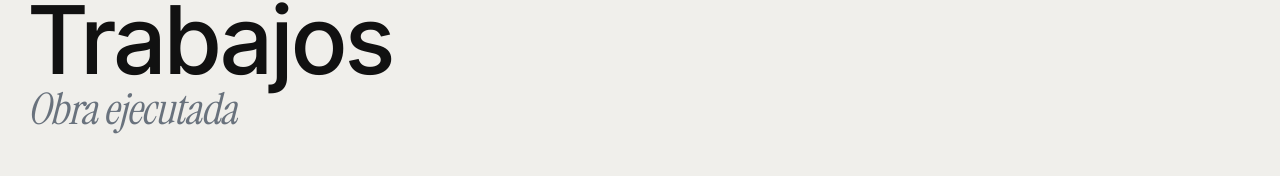
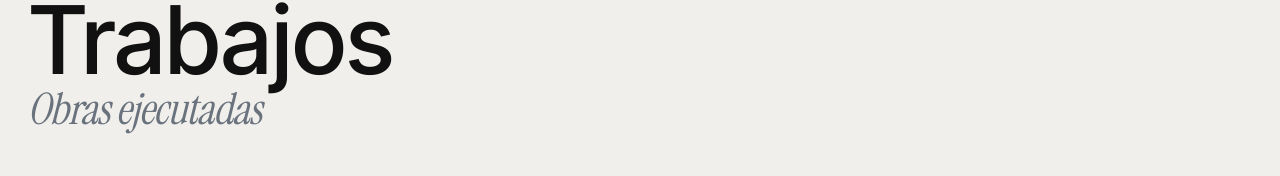
Before and after one commit to Agencia-Atlas-Shopify/quarzo-rehabilitaciones-web, a Next.js app: page /trabajos in a window 1280 px wide. Shown: the part 122-298 px from the top of the page. Built offline with nearby package versions, Linux system fonts and the light colour scheme.

Commit message:
Pone en plural el titular de obra ejecutada
"Obra / ejecutada" pasa a "Obras / ejecutadas" en las cuatro páginas de
servicio, en el subtítulo de trabajos y en el nombre de la ImageGallery del
JSON-LD. No es una sola obra.

```diff
--- a/src/app/trabajos/page.tsx
+++ b/src/app/trabajos/page.tsx
@@ -57,7 +57,7 @@ const DATOS = grafo(
   },
   {
     '@type': 'ImageGallery',
-    name: 'Obra ejecutada',
+    name: 'Obras ejecutadas',
     image: OBRAS.map((o) => ({ '@type': 'ImageObject', contentUrl: `${SITIO}${o.foto}`, caption: o.alt })),
   },
   migas([{ nombre: 'Trabajos', href: '/trabajos' }]),
@@ -83,7 +83,7 @@ export default function Trabajos() {
 
         <section className="q-serv-portada">
           <h1 className="q-serv-titulo">Trabajos</h1>
-          <p className="q-serv-sub q-it">Obra ejecutada</p>
+          <p className="q-serv-sub q-it">Obras ejecutadas</p>
         </section>
 
         {/* Filtros. Son <button> y no enlaces: no cambian de página, sólo
--- a/src/components/ServiceLayout.tsx
+++ b/src/components/ServiceLayout.tsx
@@ -131,7 +131,7 @@ export default function ServiceLayout({
         {/* ---------- Obra ---------- */}
         {gallery.length > 0 && (
           <>
-            <Partido recto="Obra" italica="ejecutada" />
+            <Partido recto="Obras" italica="ejecutadas" />
             <section className="q-obra">
               <div className="q-rejilla">
                 {gallery.map((g, i) => (
```
